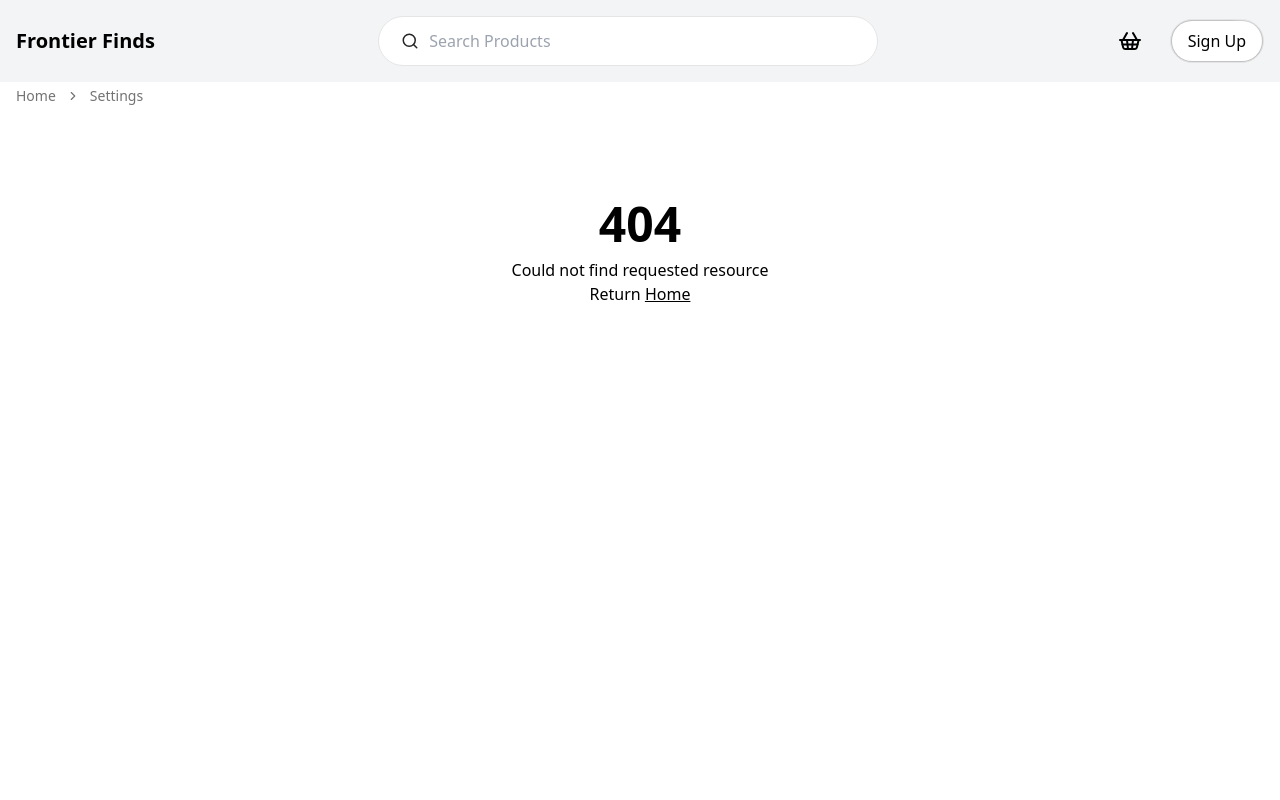
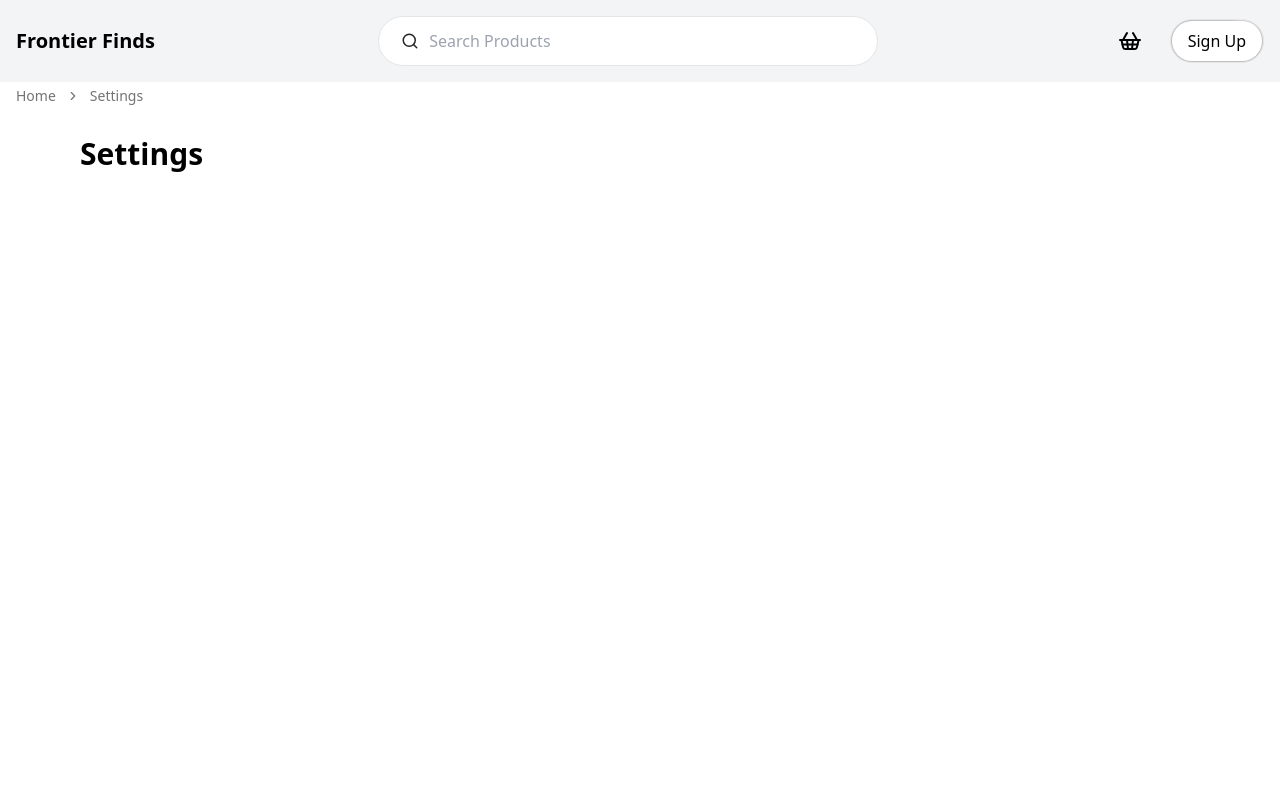
Before and after one commit to dagweg/FrontierFinds_Ecommerce.Client, a Next.js app: page /settings in a window 1280 px wide. Before the commit this address had no page. Shown: the top 800 px of the page. Built offline with nearby package versions, Linux system fonts and the light colour scheme.

Commit message:
add Settings page with title component and layout

```diff
--- /dev/null
+++ b/app/settings/page.tsx
@@ -0,0 +1,14 @@
+import Title from "@/components/custom/title";
+import React from "react";
+
+function SettingsPage() {
+  return (
+    <section className="h-screen">
+      <div className="max-w-6xl mx-auto p-4">
+        <Title text="Settings" className="text-3xl" />
+      </div>
+    </section>
+  );
+}
+
+export default SettingsPage;
```
